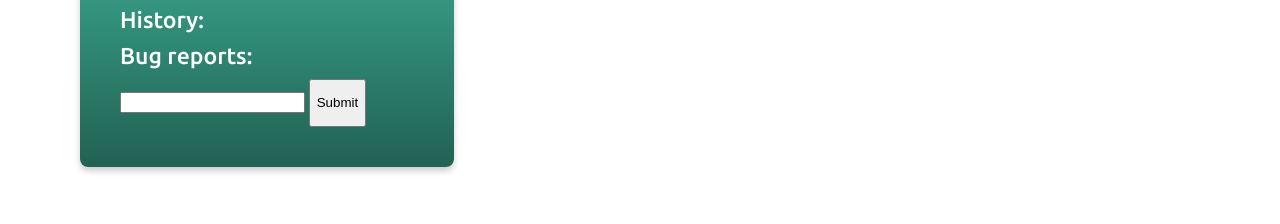
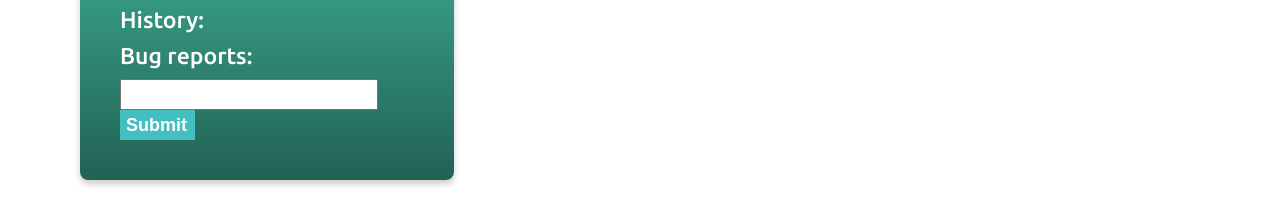
Before and after one commit to VeressIris/ITec2024, a plain HTML site: page frontend/html/endpoints.html in a window 1280 px wide. Shown: the part 332-556 px from the top of the page. Drawn offline with nearby package versions, Linux system fonts and the light colour scheme.

Commit message:
css working again

```diff
--- a/frontend/css/3x3grid.css
+++ b/frontend/css/3x3grid.css
@@ -53,22 +53,22 @@
 /*ENDPOINTS ONLY*/
 
 /*!!!Public!!!*/
-#bug-text{
+.bug-text{
     height: 25px;
     width: 250px;
 }
-#submit-bug{
+.submit-bug{
     border: none;
     height: 30px;
     width: 75px;
     background:#43BFC2;
     margin-bottom:0;
 }
-#submit-bug:hover{
+.submit-bug:hover{
     background-color:#32927C;
     transition: margin-right 2s ease-in-out .5s;
 }
-#submit-bug p{
+.submit-bug p{
     color: white;
     font-weight:600;
     margin:0;
```
